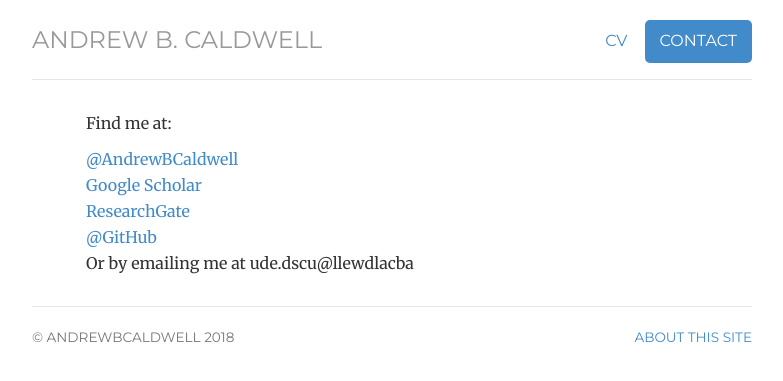
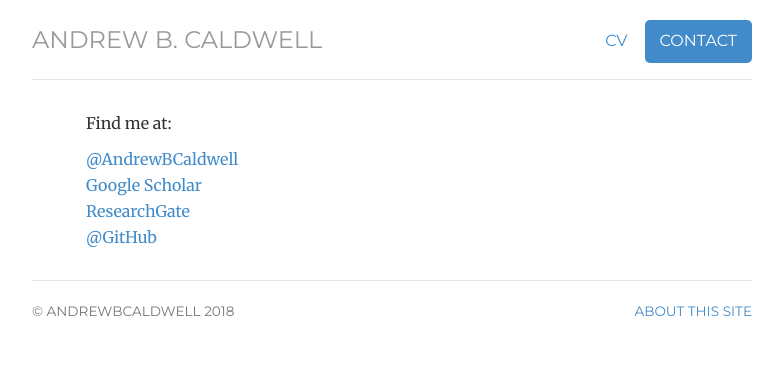
Before and after one commit to andrewbcaldwell/andrewbcaldwell.github.io, a Jekyll site: the page built from contact/index.html, in a window 1280 px wide. Shown: the top 381 px of the page, without its empty margins (248-1031 px from the left). Built offline with Jekyll 4.4.1, drawn with Linux system fonts in a browser that asks for light colours; nearby versions of some CDN libraries; library files that are not in the unit come from our copies.

Commit message:
Update index.html

```diff
--- a/contact/index.html
+++ b/contact/index.html
@@ -16,7 +16,6 @@ description: Contact information for Andrew B. Caldwell.
     <li><a href="https://scholar.google.com/citations?hl=en&user=yZdrmZoAAAAJ&view_op=list_works&authuser=1">Google Scholar</a></li>
     <li><a href="https://www.researchgate.net/profile/Andrew_Caldwell2">ResearchGate</a></li>
     <li><a href="https://github.com/andrewbcaldwell">@GitHub</a></li>
-	<li>Or by emailing me at <span class="obfuscate">abcaldwell@ucsd.edu</span></li>
 	</ul>
 
 </div>
```
